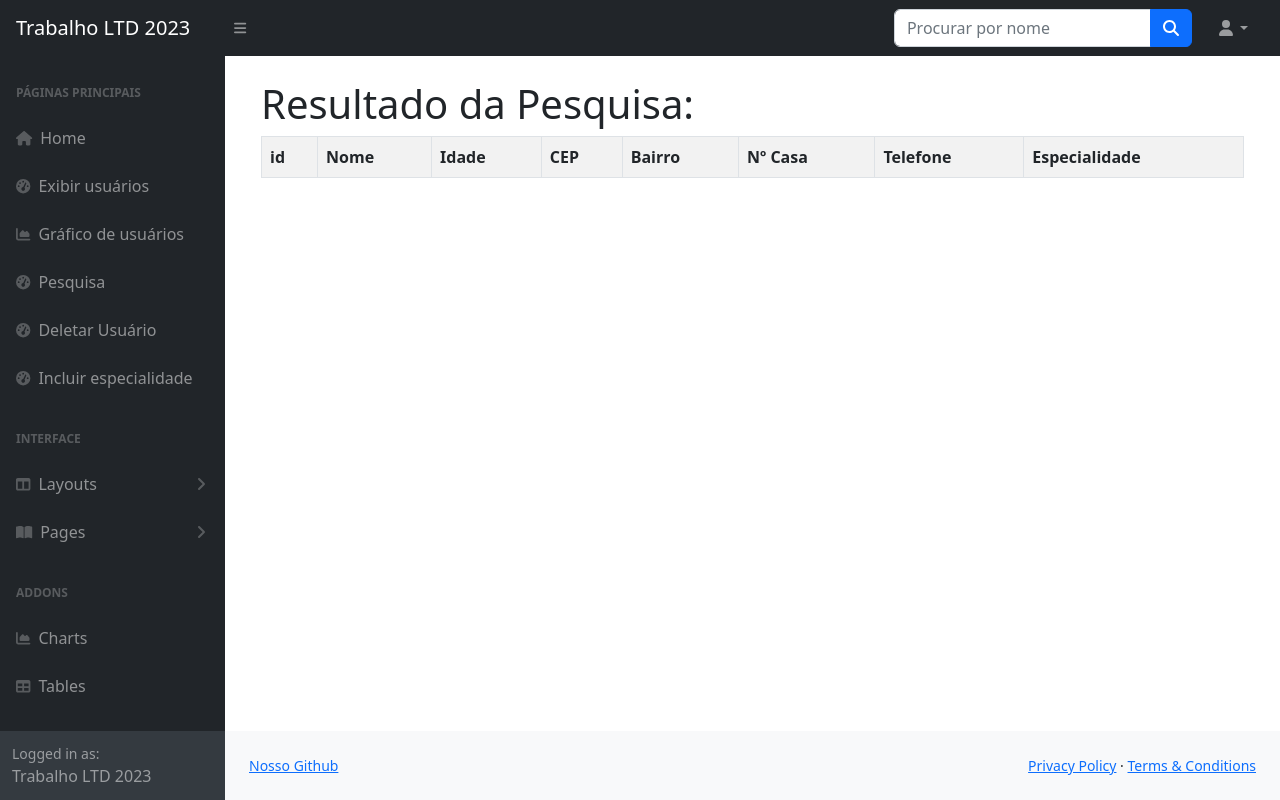
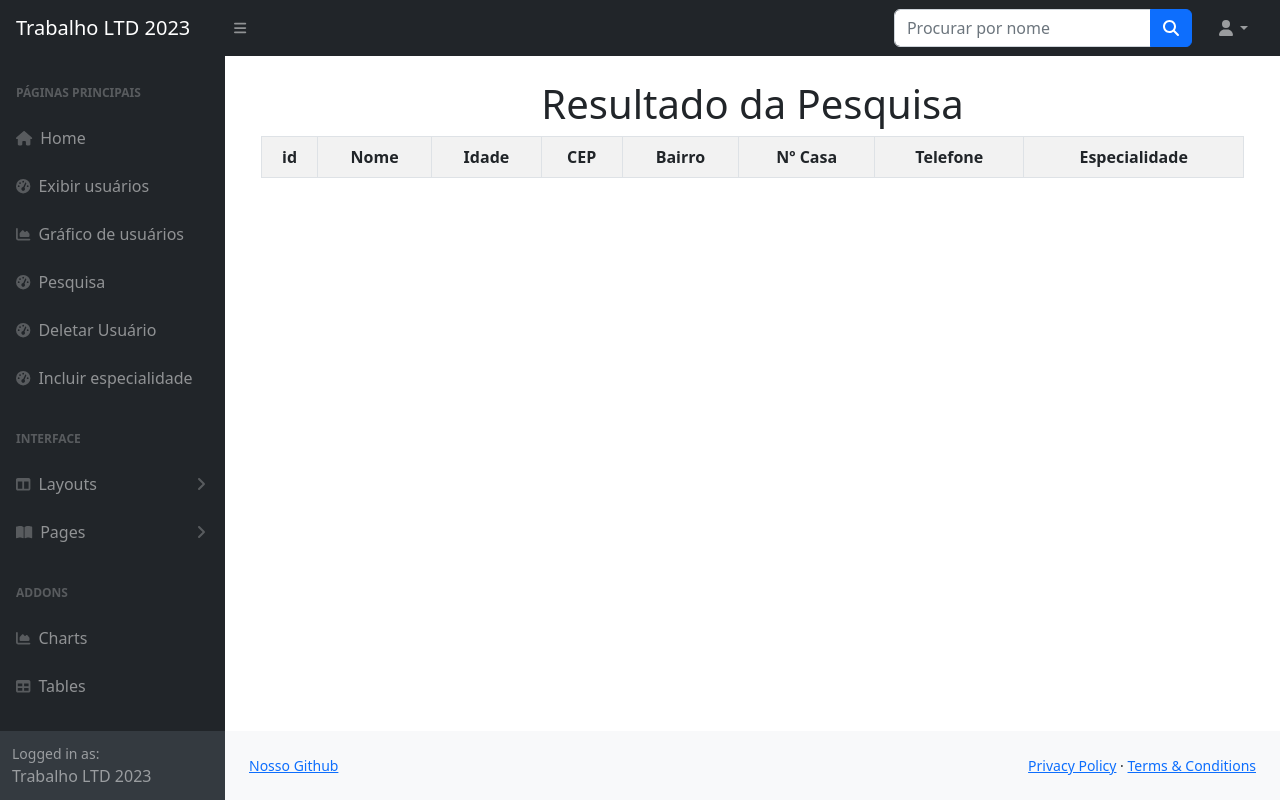
Before and after one commit to ThiagoFigueiroRibeiro/ProjetoCadastro, a Django app: page /resultado_pesquisa/ in a window 1280 px wide. Run offline with Django 4.2, Linux system fonts and the light colour scheme; data comes from the database, SQL or seed files in the repository; lists and menus that the app fills with data are empty; some libraries are stand-ins or nearby versions.

Commit message:
Update resultado_pesquisa.html

```diff
--- a/projeto_cad_usuarios/app_cad_usuarios/templates/usuarios/resultado_pesquisa.html
+++ b/projeto_cad_usuarios/app_cad_usuarios/templates/usuarios/resultado_pesquisa.html
@@ -1,8 +1,8 @@
 {% extends 'usuarios/base.html' %}
 {% block conteudo %}
 
-<div class="container">
-    <h1>Resultado da Pesquisa:</h1>
+<div style="text-align: center;" class="container">
+    <h1>Resultado da Pesquisa</h1>
     <table class="table table-bordered table-striped">
         <tr>
             <th>id</th>
```
